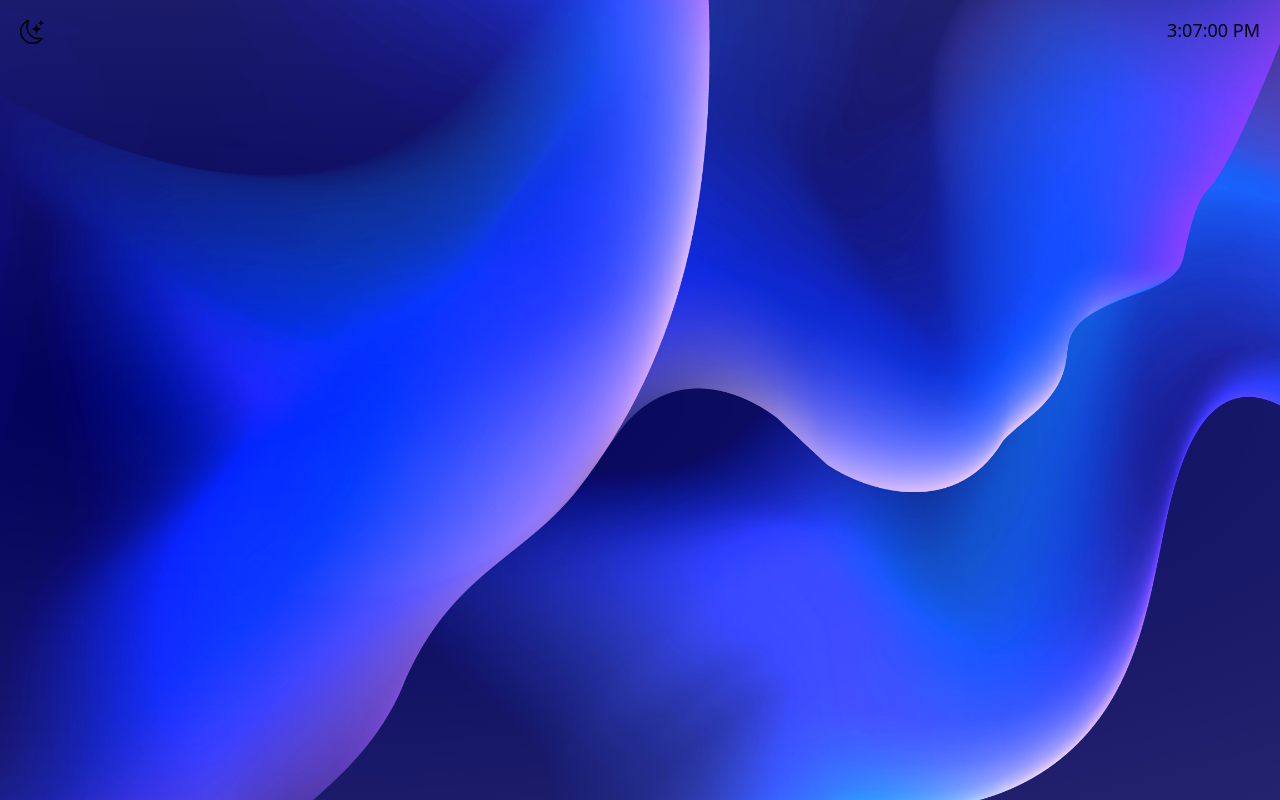
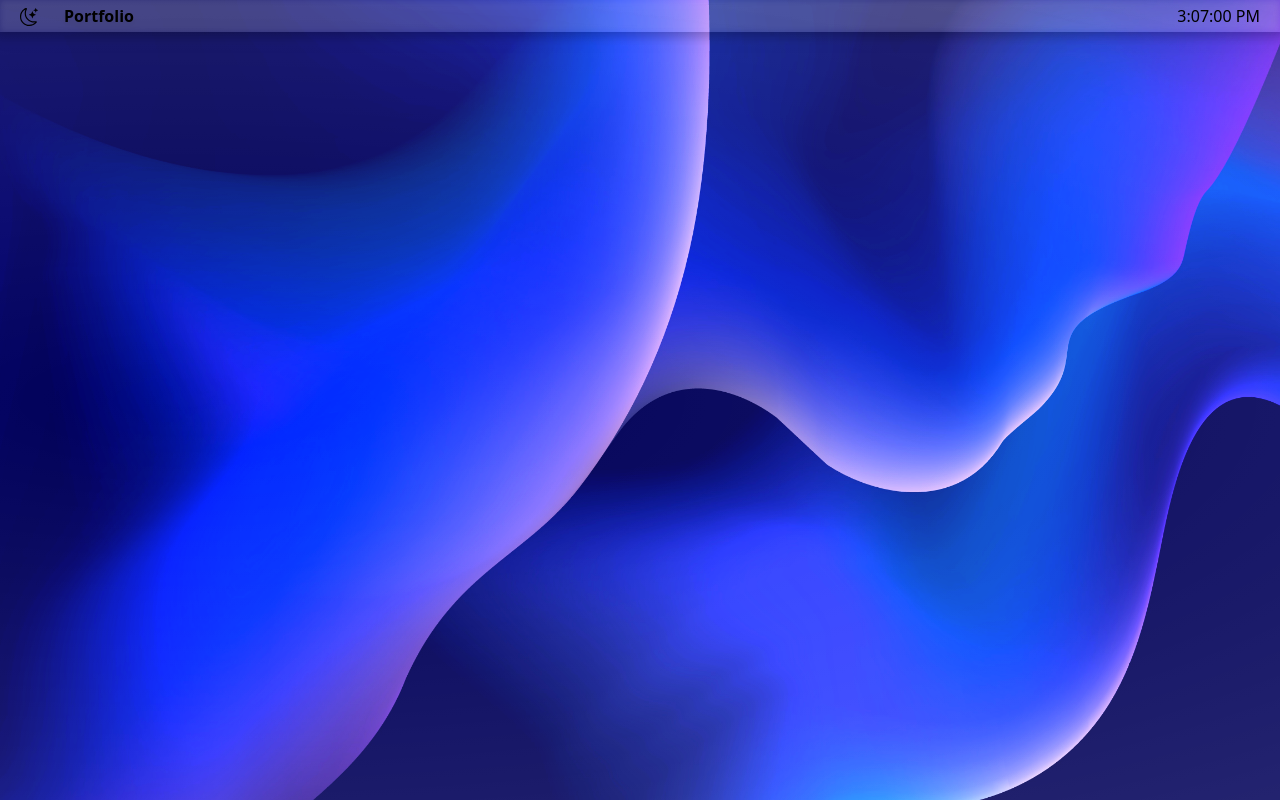
Before and after one commit to nicomaz/my-portfolio, a React (Vite) app: page /home in a window 1280 px wide. Built offline with nearby package versions, Linux system fonts and the light colour scheme.

Commit message:
add top navbar

```diff
--- a/src/components/Clock.tsx
+++ b/src/components/Clock.tsx
@@ -15,7 +15,7 @@ export default function Clock() {
 
   return (
     <div className={`${theme}`}>
-      <span className="absolute top-4 right-5 text-lg z-30 text-black dark:text-white">
+      <span className="absolute top-1 right-5 text-base z-30 text-black dark:text-white">
         {time}
       </span>
     </div>
--- /dev/null
+++ b/src/components/NavBar.tsx
@@ -0,0 +1,12 @@
+interface Props {
+  appOpen: string;
+}
+export default function NavBar({ appOpen = "Portfolio" }: Props) {
+  return (
+    <div className="bg-white/[0.1] backdrop-blur-[1px] h-8 w-screen shadow drop-shadow-lg backdrop-blur-[3px] h-shadow">
+      <div className="flex flex-row justify-between pt-1 w-screen px-6 absolute ">
+        <span className="absolute top-1 left-16 text-base font-semibold dark:text-white">{appOpen}</span>
+      </div>
+    </div>
+  );
+}
--- a/src/components/ThemeSwitcher.tsx
+++ b/src/components/ThemeSwitcher.tsx
@@ -7,13 +7,13 @@ const ThemeSwitcher: React.FC<Props> = (): JSX.Element => {
   const { toggleTheme, theme } = useContext(ThemeContext);
 
   return (
-    <div className="absolute top-5 left-5 z-30">
+    <div className="absolute top-2 left-5 z-30">
       <h2 onClick={() => toggleTheme()}>
         {theme === "dark" ? (
           <svg
             xmlns="http://www.w3.org/2000/svg"
-            width="28"
-            height="28"
+            width="18"
+            height="18"
             fill="white"
             className="bi bi-brightness-high"
             viewBox="0 0 16 16"
@@ -23,8 +23,8 @@ const ThemeSwitcher: React.FC<Props> = (): JSX.Element => {
         ) : (
           <svg
             xmlns="http://www.w3.org/2000/svg"
-            width="24"
-            height="24"
+            width="18"
+            height="18"
             fill="black"
             className="bi bi-moon-stars"
             viewBox="0 0 16 16"
--- a/src/index.css
+++ b/src/index.css
@@ -64,6 +64,10 @@
   -webkit-backdrop-filter: saturate(150%);
 }
 
+.h-shadow {
+  box-shadow: 0 0 10px 5px rgba(0, 0, 0, 0.215);
+}
+
 @keyframes aurora {
   0% {
     background-position: left top;
--- a/src/pages/HomePage.tsx
+++ b/src/pages/HomePage.tsx
@@ -3,6 +3,7 @@ import ThemeSwitcher from "../components/ThemeSwitcher";
 import wallpaper from "../assets/wallpaper.jpg";
 import { useContext } from "react";
 import { ThemeContext } from "../context/ThemeContext";
+import NavBar from "../components/NavBar";
 
 interface Props {
   fade: boolean;
@@ -22,6 +23,7 @@ export default function HomePage({ fade }: Props) {
       }}
     >
       <div className={`w-screen h-screen ${theme}-aurora-inner`}>
+        <NavBar />
         <Clock />
         <ThemeSwitcher />
 
```
